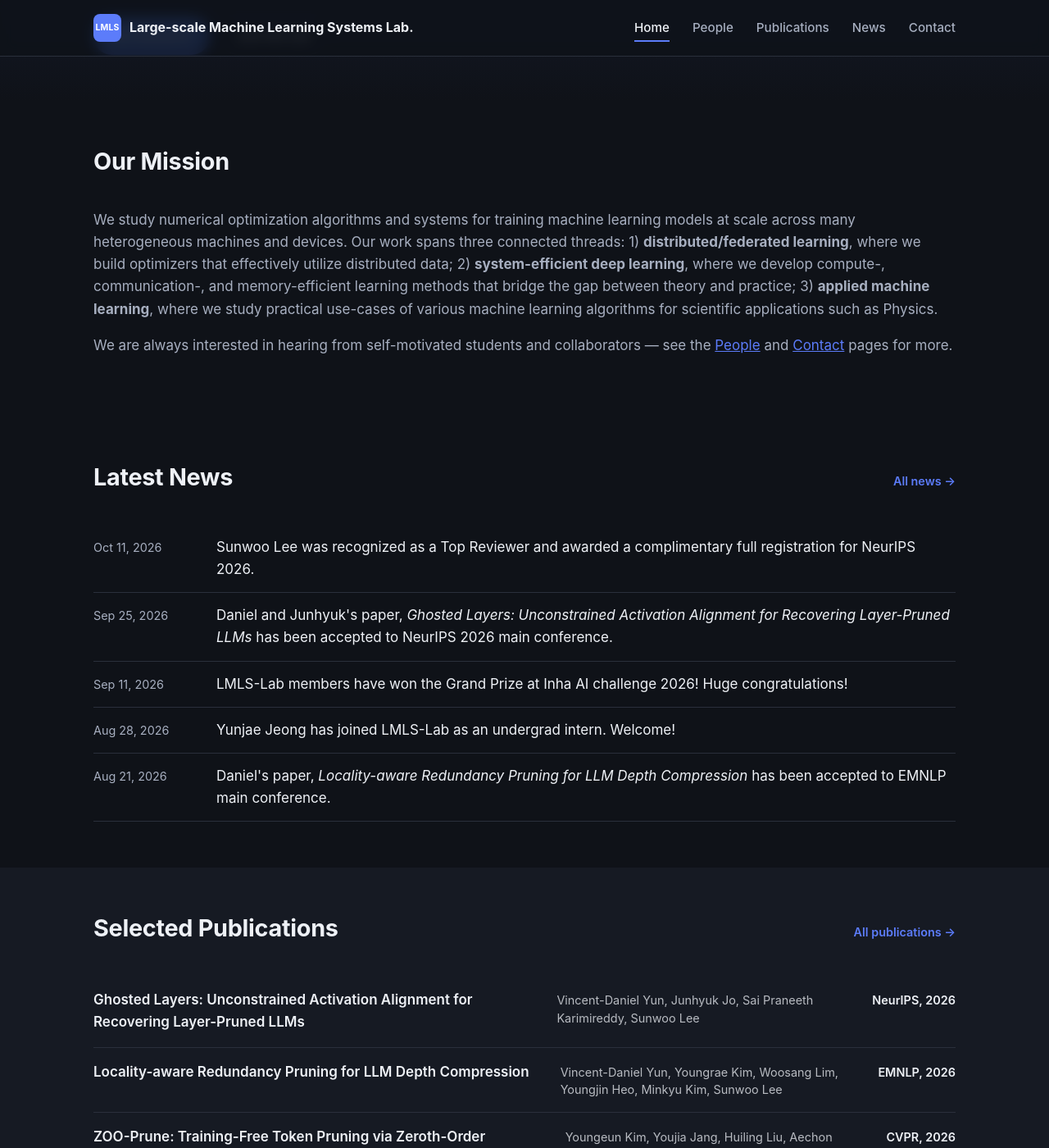
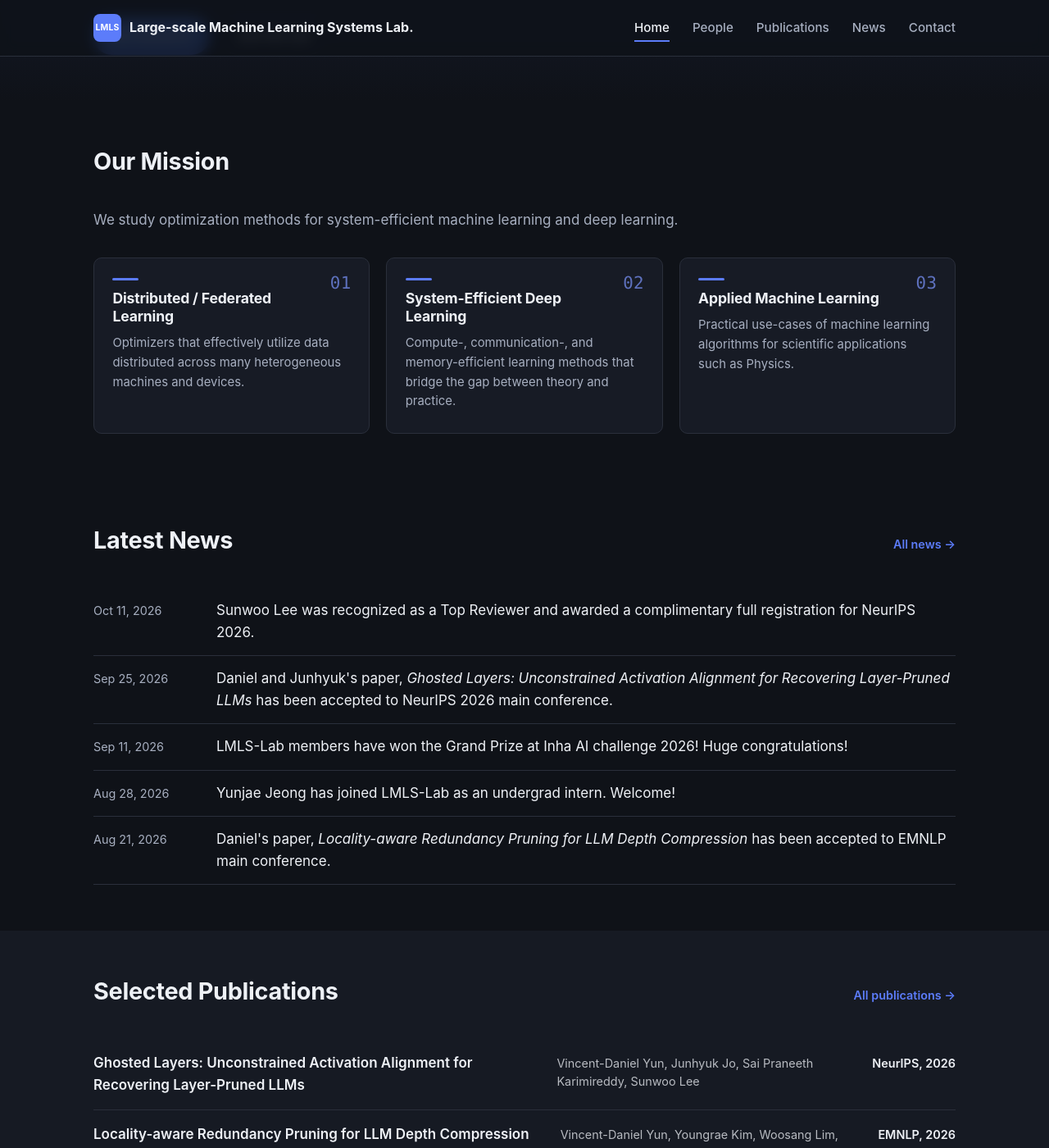
Before and after one commit to LMLS-Lab/lmls-lab.github.io, a Jekyll site: the page built from index.md, in a window 1280 px wide and 1400 px high, scrolled down 337 px. Shown: the whole window at 82% size. Built offline with Jekyll 4.4.1, drawn with Linux system fonts in a browser that asks for light colours.

Commit message:
Updated homepage.

```diff
--- a/_layouts/home.html
+++ b/_layouts/home.html
@@ -21,6 +21,18 @@ layout: default
     <div class="prose">
       {{ content }}
     </div>
+
+    {% if page.research_themes and page.research_themes.size > 0 %}
+    <ol class="themes">
+      {% for theme in page.research_themes %}
+      <li class="themes__item">
+        <span class="themes__num">{% if forloop.index < 10 %}0{% endif %}{{ forloop.index }}</span>
+        <h3 class="themes__title">{{ theme.title }}</h3>
+        <p class="themes__desc">{{ theme.description }}</p>
+      </li>
+      {% endfor %}
+    </ol>
+    {% endif %}
   </div>
 </section>
 
--- a/assets/css/style.scss
+++ b/assets/css/style.scss
@@ -665,3 +665,75 @@ img { max-width: 100%; display: block; }
     gap: 0.75rem;
   }
 }
+
+/* Home: numbered research themes under "Our Mission" */
+.themes {
+  list-style: none;
+  display: grid;
+  grid-template-columns: repeat(3, minmax(0, 1fr));
+  gap: 1.25rem;
+  margin: 2rem 0 0;
+  padding: 0;
+}
+
+.themes__item {
+  position: relative;
+  padding: 1.5rem 1.4rem 1.6rem;
+  background: var(--color-bg-card);
+  border: 1px solid var(--color-line);
+  border-radius: var(--radius);
+  transition: border-color 0.2s ease, transform 0.2s ease;
+}
+.themes__item:hover {
+  border-color: var(--color-brand);
+  transform: translateY(-2px);
+}
+
+/* Number in the top-right corner, set in a monospace face */
+.themes__num {
+  position: absolute;
+  top: 1.25rem;
+  right: 1.35rem;
+  font-family: var(--font-mono);
+  font-size: 1.3rem;
+  font-weight: 500;
+  line-height: 1;
+  letter-spacing: 0.02em;
+  color: var(--color-brand-dark);
+  opacity: 0.7;
+}
+
+.themes__title {
+  position: relative;
+  margin: 0 0 0.6rem;
+  padding-top: 0.9rem;
+  padding-right: 2.75rem;
+  font-size: 1.1rem;
+  font-weight: 700;
+  color: var(--color-ink);
+}
+/* Short accent bar above each title */
+.themes__title::before {
+  content: "";
+  position: absolute;
+  top: 0;
+  left: 0;
+  width: 2rem;
+  height: 3px;
+  border-radius: 2px;
+  background: var(--color-brand);
+}
+
+.themes__desc {
+  margin: 0;
+  font-size: 0.93rem;
+  line-height: 1.6;
+  color: var(--color-ink-soft);
+}
+
+/* One card per row on narrow screens */
+@media (max-width: 800px) {
+  .themes {
+    grid-template-columns: 1fr;
+  }
+}
--- a/index.md
+++ b/index.md
@@ -1,8 +1,15 @@
 ---
 layout: home
 title: Home
+
+# Research themes shown under "Our Mission" (numbered 01, 02, 03 ... in order).
+# Add, remove, or reorder entries freely. Each needs a title and a short description.
+research_themes:
+  - title: "Distributed / Federated Learning"
+    description: "Optimizers that effectively utilize data distributed across many heterogeneous machines and devices."
+  - title: "System-Efficient Deep Learning"
+    description: "Compute-, communication-, and memory-efficient learning methods that bridge the gap between theory and practice."
+  - title: "Applied Machine Learning"
+    description: "Practical use-cases of machine learning algorithms for scientific applications such as Physics."
 ---
-We study numerical optimization algorithms and systems for training machine learning models at scale across many heterogeneous machines and devices. Our work spans three connected threads: 1) **distributed/federated learning**, where we build optimizers that effectively utilize distributed data; 2) **system-efficient deep learning**, where we develop compute-, communication-, and memory-efficient learning methods that bridge the gap between theory and practice; 3) **applied machine learning**, where we study practical use-cases of various machine learning algorithms for scientific applications such as Physics.
-
-We are always interested in hearing from self-motivated students and collaborators — see the
-[People](/people/) and [Contact](/contact/) pages for more.
+We study optimization methods for system-efficient machine learning and deep learning.
```
